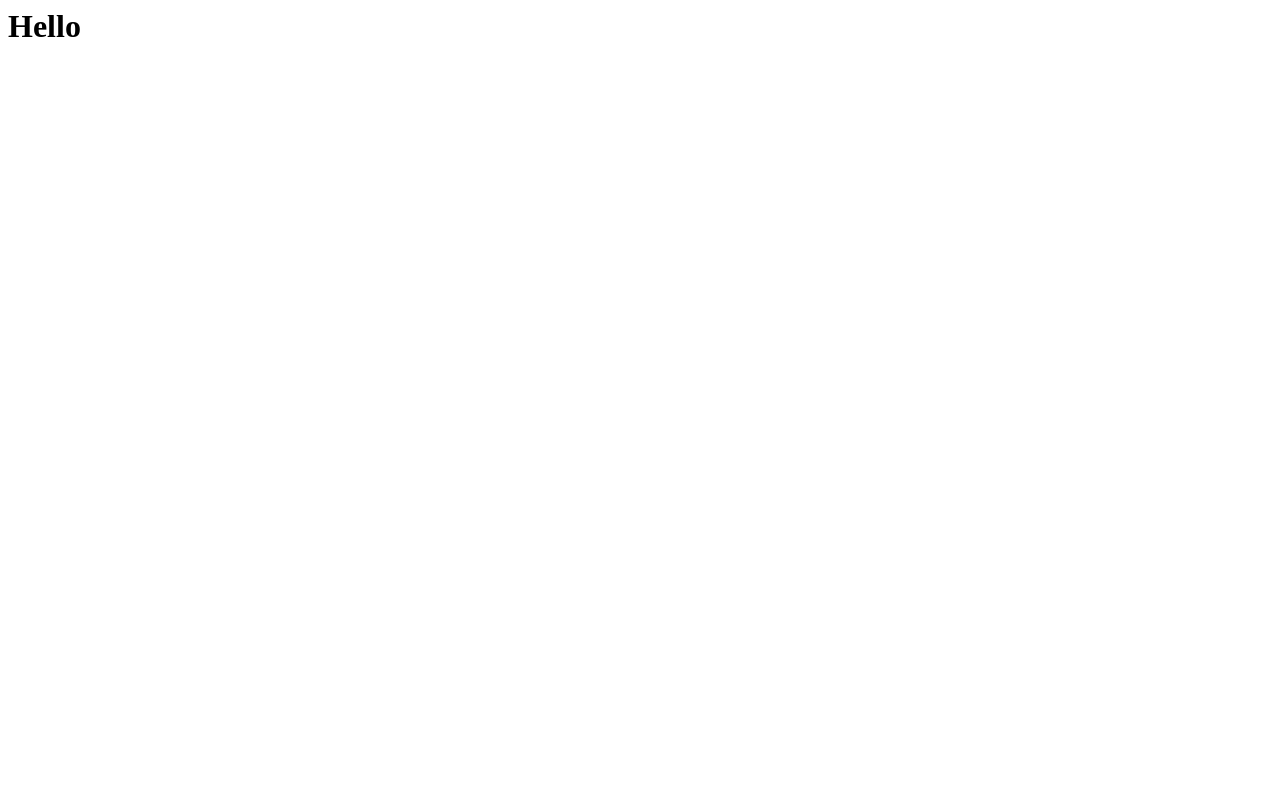
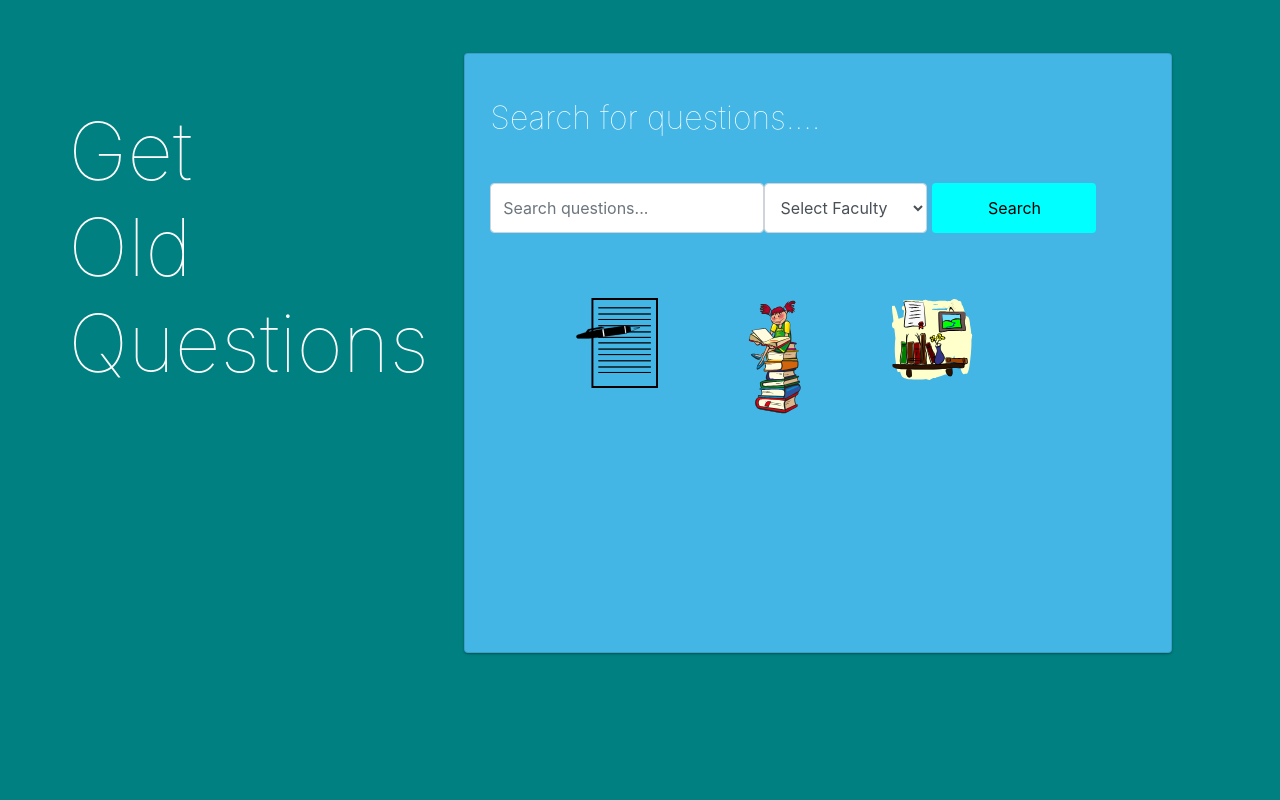
Before and after one commit to thephantomcreation/GOQ, a Django app: page / in a window 1280 px wide. Before the commit the page is almost empty. Run offline with Django 3.2, Linux system fonts and the light colour scheme; some libraries are stand-ins or nearby versions.

Commit message:
initial header design

```diff
--- a/core/static/core/style.css
+++ b/core/static/core/style.css
@@ -0,0 +1,191 @@
+/* Custom properties */
+
+:root{
+	--ff-primary:'Source Sans Pro', sans-serif ;
+	--ff-secondary: 'Source Code Pro', monospace ;
+
+	--fw-reg: 300;
+	--fw-bold: 900;
+
+	--clr-light: #fff;
+	--clr-dark: #303030;
+	--clr-accent: #16e0bd;
+
+	--fs-h1: 3rem;
+    --fs-h2: 2.25rem;
+    --fs-h3: 1.25rem;
+    --fs-body: 1rem;
+
+    --bs: 0.25em 0.25em 0.75em rgba(0,0,0,.25),
+    		0.125em 0.125 0.25em rgba(0,0,0,.15);
+}
+
+@media (min-width: 800px) {
+    :root {
+        --fs-h1: 4.5rem;
+        --fs-h2: 3.75rem;
+        --fs-h3: 1.5rem;
+        --fs-body: 1.125rem;
+    }
+}
+
+/* General styles */
+
+html {
+    scroll-behavior: smooth;
+}
+/* Typography */
+
+h1,
+h2,
+h3{
+	line-height: 1;
+	margin: 0;
+}
+h1 { font-size: var(--fs-h1) }
+h2 { font-size: var(--fs-h2) }
+h3 { font-size: var(--fs-h3) }
+
+
+
+
+html, body{
+	background-color: #008080;
+
+}
+
+.header{
+	background-color: #008080;
+	overflow:hidden;
+	margin-top: 35px;
+    color: #fff;
+    padding: 0.5em;
+    margin-left: 0!important;
+    margin-right: 0!important;
+    max-width: 100%!important;
+}
+
+.section_title__header{
+	color: #fff;
+	margin-left: 15%;
+	margin-top: 15%;
+	font-size: 5rem;
+	font-weight: lighter;
+}
+
+.section_title__header-card{
+	margin-top: 3%;
+	margin-bottom: 7%;
+	font-weight: lighter;
+
+
+}
+
+.card{
+	background-color: #43b6e6 !important;
+	width: 85%;
+	height:75vh;
+	box-shadow: 0 1px 3px rgba(0,0,0,0.12), 0 1px 2px rgba(0,0,0,0.24);
+    transition: all 0.2s ease-in-out;
+    box-sizing: border-box;
+    margin-top:10px;
+    margin-bottom:10px;
+    padding: 25px 25px;
+    display: inline-block;
+    margin-left: 25px;
+}
+
+.card:hover {
+  box-shadow: 0 5px 5px rgba(0,0,0,0.19), 0 6px 6px rgba(0,0,0,0.23);
+}
+
+@media(max-width: 800px){
+	.header{
+		display: flex;
+		max-width: 1000px;
+		margin-left: 25px;
+		margin-right: 25pxx;
+	}
+
+	.card{
+		width: 100%;
+		margin-left: 0;
+	}
+}
+
+/*search box css start here*/
+
+
+.search-slt{
+    display: block;
+    width: 100%;
+    font-size: 0.875rem;
+    line-height: 1.5;
+    color: #55595c;
+    background-color: #fff;
+    background-image: none;
+    border: 1px solid #ccc;
+    height: calc(3rem + 2px) !important;
+    border-radius:0;
+}
+.wrn-btn{
+    width: 100%;
+    font-size: 16px;
+    font-weight: 400;
+    text-transform: capitalize;
+    height: calc(3rem + 2px) !important;
+    border-radius:0;
+    margin-left: 5px;
+    background-color: #00FFFF;
+}
+.wrn-btn:hover{
+	box-shadow: 0 5px 5px rgba(0,0,0,0.19), 0 6px 6px rgba(0,0,0,0.23);
+}
+
+@media (min-width: 992px){
+    .search-sec{
+        position: relative;
+        top: -114px;
+        background: rgba(26, 70, 104, 0.51);
+    }
+}
+
+@media (max-width: 992px){
+    .search-sec{
+        background: #1A4668;
+    }
+
+    .wrn-btn{
+    	margin-top: 7px;
+    	margin-left: 0;
+    }
+}
+
+
+.header_svg{
+	margin-top: 65px;
+	padding-left: 25px;
+
+}
+.header_card_img{
+	margin-left: 45px;
+}
+
+
+@media (max-width: 992px){
+    .header_svg{
+        margin-top: 30px;
+        padding-left: 5px;
+    }
+
+    .header_card_img{
+    	height: 75px;
+    }
+
+}
+
+@media (max-width: 640px){
+	.header_card_img{
+		display: none;
+	}
+}
--- a/core/templates/core/base.html
+++ b/core/templates/core/base.html
@@ -0,0 +1,28 @@
+{% load static %}
+
+<!DOCTYPE html>
+<html>
+<head>
+	<meta name="viewport" content="width=device-width, initial-scale=1, shrink-to-fit=no">
+	<title>GOQ</title>
+	<link rel="stylesheet" type="text/css" href="{% static 'core/style.css' %}">
+	<link rel="stylesheet" href="https://maxcdn.bootstrapcdn.com/bootstrap/4.0.0/css/bootstrap.min.css" integrity="sha384-Gn5384xqQ1aoWXA+058RXPxPg6fy4IWvTNh0E263XmFcJlSAwiGgFAW/dAiS6JXm" crossorigin="anonymous">
+</head>
+<body>
+
+	<navbar>
+
+
+	</navbar>
+
+	{% block content %}
+
+	{% endblock %}
+
+
+<script src="https://code.jquery.com/jquery-3.2.1.slim.min.js" integrity="sha384-KJ3o2DKtIkvYIK3UENzmM7KCkRr/rE9/Qpg6aAZGJwFDMVNA/GpGFF93hXpG5KkN" crossorigin="anonymous"></script>
+<script src="https://cdnjs.cloudflare.com/ajax/libs/popper.js/1.12.9/umd/popper.min.js" integrity="sha384-ApNbgh9B+Y1QKtv3Rn7W3mgPxhU9K/ScQsAP7hUibX39j7fakFPskvXusvfa0b4Q" crossorigin="anonymous"></script>
+<script src="https://maxcdn.bootstrapcdn.com/bootstrap/4.0.0/js/bootstrap.min.js" integrity="sha384-JZR6Spejh4U02d8jOt6vLEHfe/JQGiRRSQQxSfFWpi1MquVdAyjUar5+76PVCmYl" crossorigin="anonymous"></script>
+
+</body>
+</html>
--- a/core/templates/core/index.html
+++ b/core/templates/core/index.html
@@ -1 +1,63 @@
-<h1>Hello</h1>
+{% extends 'core/base.html' %}
+{% load static %}
+{% block content %}
+
+	<div class="header">
+			<div class="row">
+				<div class="col-lg-4">
+					<h1 class="section_title__header">Get <br> Old <br> Questions</h1>
+				</div>
+				<div class="col-lg-8">
+					<div class="card">
+						<h2 class="section_title__header-card">Search for questions....</h2>
+							<div class="container">
+						        <form action="#" method="post" novalidate="novalidate">
+						            <div class="row">
+						                <div class="col-lg-12">
+						                    <div class="row">
+						                        <div class="col-lg-5 col-md-3 col-sm-12 p-0">
+						                            <input type="text" class="form-control search-slt" placeholder="Search questions...">
+						                        </div>
+
+						                        <div class="col-lg-3 col-md-3 col-sm-12 p-0">
+						                            <select class="form-control search-slt" id="exampleFormControlSelect1">
+						                                <option>Select Faculty</option>
+						                                <option>CSIT</option>
+						                                <option>BIT</option>
+						                                <option>BBA</option>
+						                                <option>BBS</option>
+						                                <option>BSW</option>
+						                                <option>SE</option>
+						                            </select>
+						                        </div>
+						                        <div class="col-lg-3 col-md-3 col-sm-12 p-0">
+						                            <button type="button" class="btn  wrn-btn">Search</button>
+						                        </div>
+						                    </div>
+						                </div>
+						            </div>
+						        </form>
+						    </div>
+
+						    <div class="container">
+						    	<div class="header_svg row">
+						    		<div class="col-lg-3 col-md-3 col-sm-3 col-xs-3">
+						    			<img class="header_card_img" src="{% static 'core/img/header_card_1.svg' %}">
+						    		</div>
+						    		<div class="col-lg-3 col-md-3 col-sm-3 col-xs-3">
+						    			<img class="header_card_img" src="{% static 'core/img/header_card_2.svg' %}">
+						    		</div>
+						    		<div class="col-lg-3 col-md-3 col-sm-3 col-xs-3">
+						    			<img class="header_card_img" src="{% static 'core/img/header_card_3.svg' %}">
+						    		</div>
+						    	</div>
+						    </div>
+					</div>
+				</div>
+
+			</div>
+		</div>
+
+
+
+{% endblock %}
```
Also changed, not shown: core/static/core/img/header_card_1.svg (added), core/static/core/img/header_card_2.svg (added), core/static/core/img/header_card_3.svg (added).
